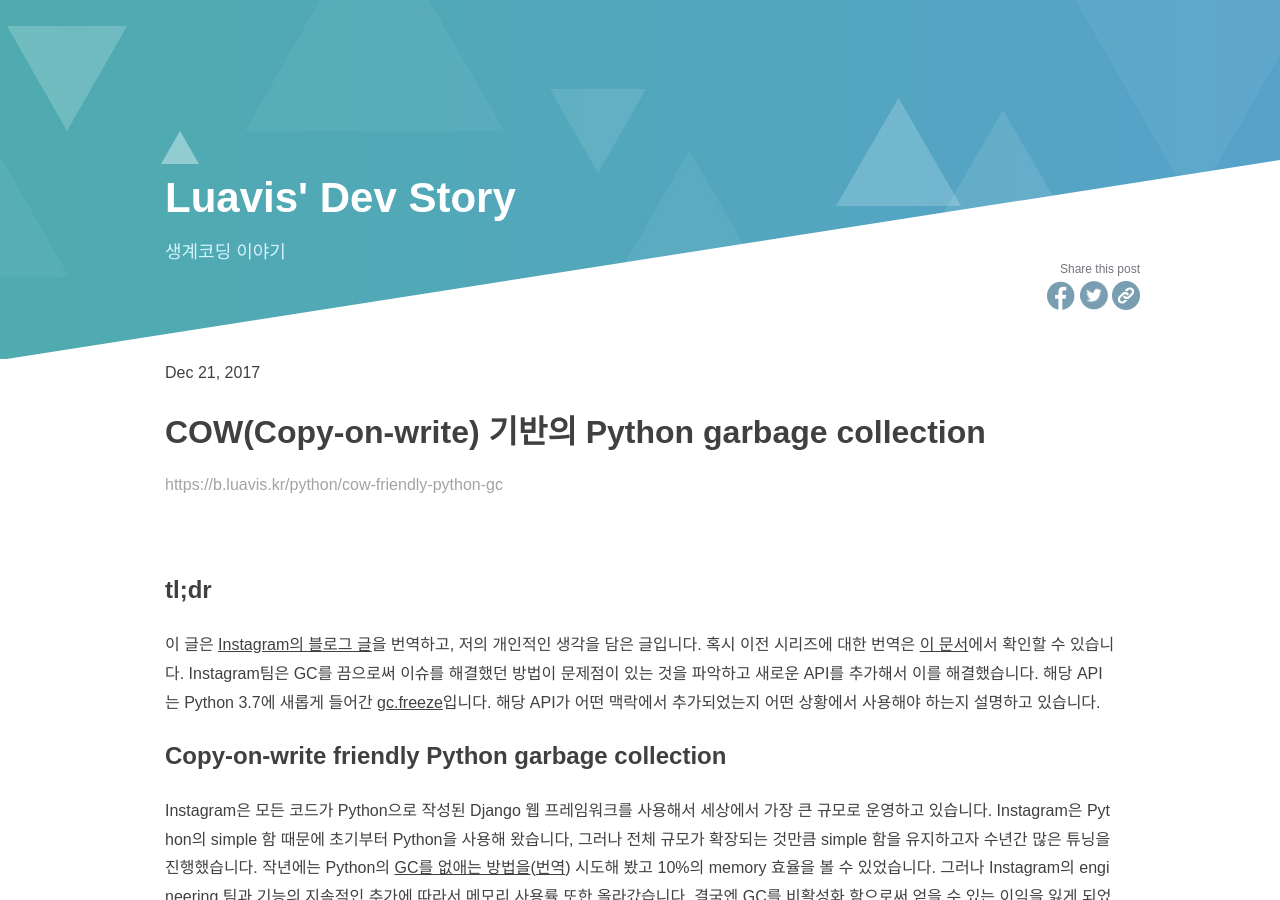
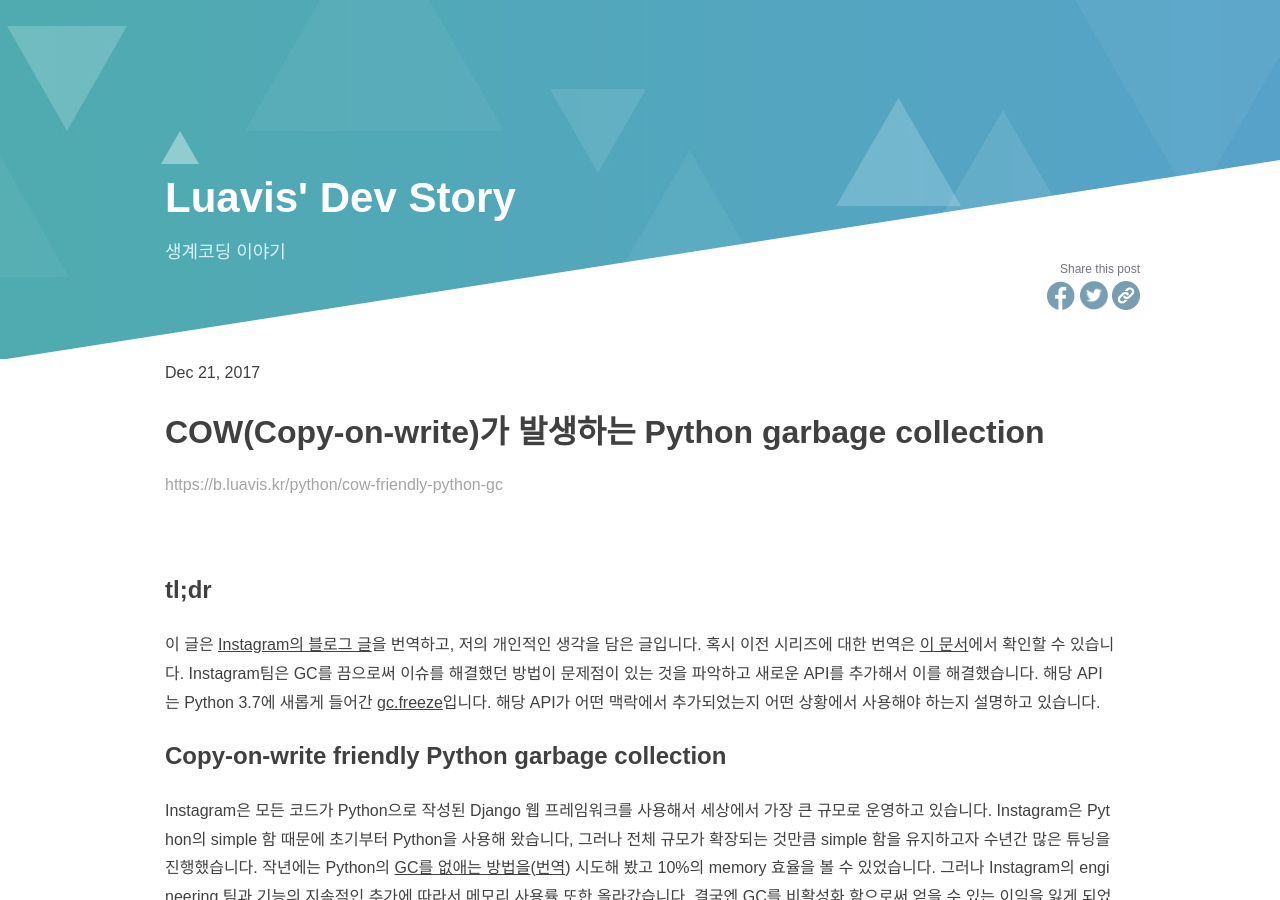
Before and after one commit to Luavis/luavis.github.io, a Jekyll site: the page built from _posts/python/2017-12-21-cow-friendly-python-gc.md, in a window 1280 px wide and 900 px high. Built offline with Jekyll 4.4.1, drawn with Linux system fonts in a browser that asks for light colours; some web fonts are replaced; comment, search, counter and statistics services are not loaded.

Commit message:
Rename COW friendly Python garbage colleciton

```diff
--- a/_posts/python/2017-12-21-cow-friendly-python-gc.md
+++ b/_posts/python/2017-12-21-cow-friendly-python-gc.md
@@ -1,6 +1,6 @@
 ---
 layout: post
-title:  "COW(Copy-on-write) 기반의 Python garbage collection"
+title:  "COW(Copy-on-write)가 발생하는 Python garbage collection"
 date:   2017-12-21 13:27:00 +09:00
 categories: python
 description: Copy-on-write가 발생하는 Python GC의 공유 메모리상에서 생기는 문제점을 해결하는 과정, Instagram이 GC를 없앤 이유 속편
```
